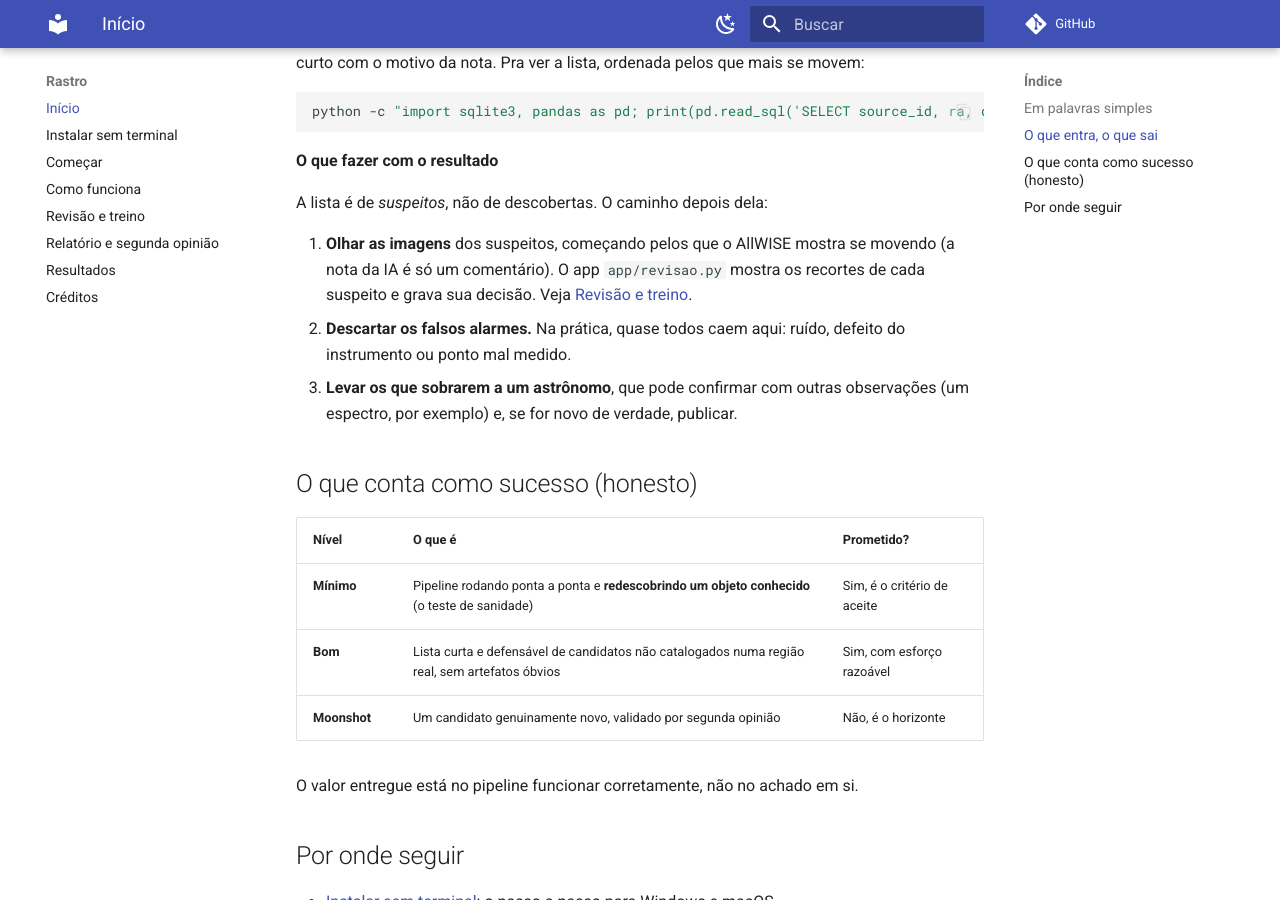
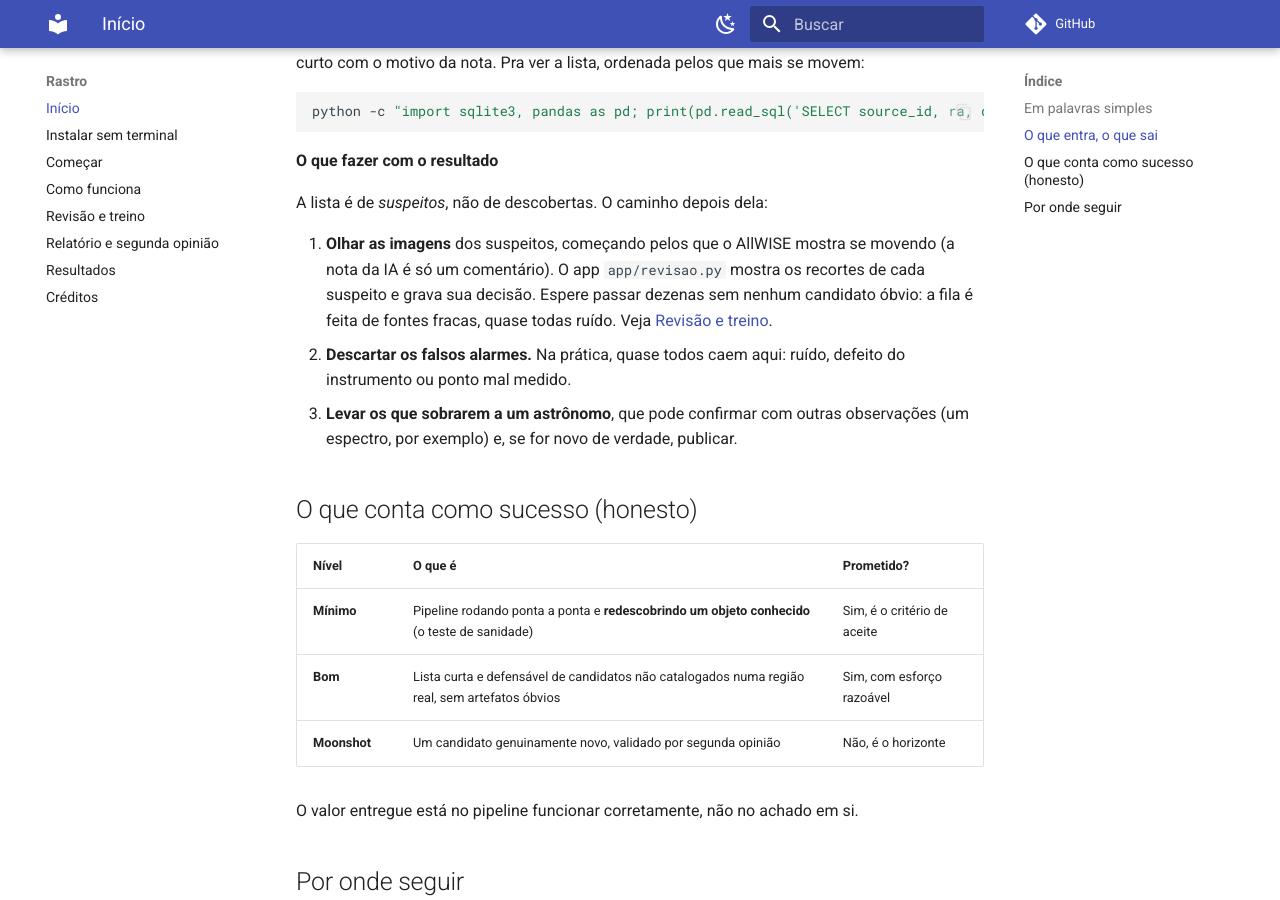
Before and after one commit to mpena2099/rastro, an MkDocs documentation site: the page built from docs/index.md, in a window 1280 px wide and 900 px high, scrolled down 3107 px. Built offline with MkDocs 1.6.1 and Material for MkDocs 9.7.7, drawn with Linux system fonts in a browser that asks for light colours; comment, search, counter and statistics services are not loaded.

Commit message:
docs: fila quase toda ruido, treino pareado no CHANGELOG, lote do espelho e hora de inicio no CLAUDE.md

```diff
--- a/docs/index.md
+++ b/docs/index.md
@@ -55,7 +55,7 @@ python -c "import sqlite3, pandas as pd; print(pd.read_sql('SELECT source_id, ra
 
 A lista é de *suspeitos*, não de descobertas. O caminho depois dela:
 
-1. **Olhar as imagens** dos suspeitos, começando pelos que o AllWISE mostra se movendo (a nota da IA é só um comentário). O app `app/revisao.py` mostra os recortes de cada suspeito e grava sua decisão. Veja [Revisão e treino](revisao.md).
+1. **Olhar as imagens** dos suspeitos, começando pelos que o AllWISE mostra se movendo (a nota da IA é só um comentário). O app `app/revisao.py` mostra os recortes de cada suspeito e grava sua decisão. Espere passar dezenas sem nenhum candidato óbvio: a fila é feita de fontes fracas, quase todas ruído. Veja [Revisão e treino](revisao.md).
 2. **Descartar os falsos alarmes.** Na prática, quase todos caem aqui: ruído, defeito do instrumento ou ponto mal medido.
 3. **Levar os que sobrarem a um astrônomo**, que pode confirmar com outras observações (um espectro, por exemplo) e, se for novo de verdade, publicar.
 
```
Also changed, not shown: CHANGELOG.md (+1 -0 lines), CLAUDE.md (+2 -2 lines), README.md (+1 -1 lines).
